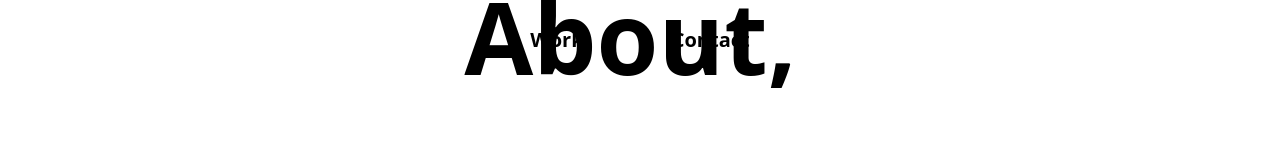
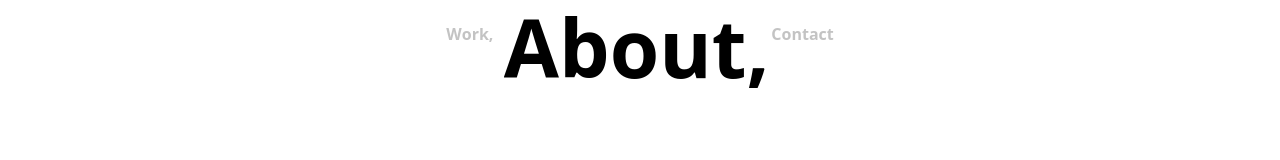
Before and after one commit to sofiaoleaeuropaea/photography-portfolio, a React (Vite) app: page /about in a window 1280 px wide. Shown: the top 160 px of the page. Built offline with nearby package versions, Linux system fonts and the light colour scheme; a web font is replaced by a local one.

Commit message:
Add navbar animation on menu mobile and correct margin when scale on

```diff
--- a/src/components/Navbar.jsx
+++ b/src/components/Navbar.jsx
@@ -21,14 +21,13 @@
   };
 
   return (
-    <div className='fixed w-screen top-0 left-0'>
-       <div
+    <div className='fixed w-full top-0'>
+      <div
         className={`z-40 fixed inset-0 bg-black bg-opacity-50 transition-opacity duration-600 sm:hidden ${
           menuMobile ? 'opacity-70' : 'opacity-0 pointer-events-none'
         }`}
-        onClick={() => setMenuMobile(false)}
-      ></div>
-      <nav className='relative p-7 z-50'>
+        onClick={() => setMenuMobile(false)}></div>
+      <nav className='relative p-4 z-50'>
         <div className='text-base flex justify-between sm:hidden max-sm:bg-white max-sm:p-4'>
           <h1 className='text-sm'>Sofia Oliveira</h1>
           <button
@@ -37,13 +36,13 @@
             {menuMobile ? 'Close' : 'Menu'}
           </button>
         </div>
-        <div className='max-sm:bg-white max-sm:py-8 max-sm:pl-6 max-sm:mt-5'>
+        <div>
           <ul
             className={`${
-              menuMobile ? 'flex' : 'hidden'
-            } flex-col text-3xl sm:flex sm:flex-row sm:gap-2 justify-center sm:text-base `}>
+              menuMobile ? 'max-sm:animate-slideIn' : 'max-sm:animate-slideOut'
+            } flex flex-col text-3xl justify-center mt-5 sm:flex-row sm:gap-2 sm:text-sm sm:mt-2 max-sm:bg-white max-sm:py-8 max-sm:pl-6`}>
             {navItems.map((navItem) => (
-              <li key={navItem.id}>
+              <li key={navItem.id} className=''>
                 <FlipLink
                   href={navItem.link}
                   isActive={activeLink === navItem.id}
@@ -52,12 +51,12 @@
                   }}>
                   {navItem.name}
                 </FlipLink>
+
               </li>
             ))}
           </ul>
         </div>
       </nav>
-
     </div>
   );
 };
--- a/src/components/animations/FlipLink.jsx
+++ b/src/components/animations/FlipLink.jsx
@@ -1,4 +1,4 @@
-import { motion } from 'framer-motion';
+import { color, motion } from 'framer-motion';
 import { useDesktop } from '../../utils/Hooks';
 
 const duration = 0.25;
@@ -8,11 +8,12 @@
   const desktopAnimation = useDesktop();
 
   const variants = {
-    active: desktopAnimation ? { scale: 5 } : {},
+    active: desktopAnimation ? { scale: 5, margin: '1rem 6.25rem 0 6.8rem', color: 'black'} : {color: 'black'},
+    initial: { color: 'rgb(170, 170, 170, 0.7)' }
   };
 
   const transition = {
-    duration: 0.4,
+    duration: 0.8,
     ease: 'easeInOut',
   };
 
@@ -23,7 +24,7 @@
       animate={isActive ? 'active' : 'initial'}
       href={href}
       onClick={onClick}
-      className={`relative inline-block overflow-hidden whitespace-nowrap sm:text-7xl md:text-8xl lg:text-9xl`}
+      className={`relative inline-block overflow-hidden whitespace-nowrap z-10`}
       style={{ lineHeight: 1 }}
       variants={variants}
       transition={transition}>
@@ -32,7 +33,7 @@
           <motion.span
             variants={{
               initial: { y: 0 },
-              hovered: { y: '-100%' },
+              hovered: { y: '-100%' }
             }}
             transition={{
               duration: duration,
--- a/tailwind.config.js
+++ b/tailwind.config.js
@@ -9,6 +9,23 @@
       '2xl': '3.75rem',
       '3xl': '6.25rem',
     },
+    extend: {
+      keyframes: {
+        slideIn: {
+          '0%': { transform: 'translateY(-120%)' },
+          '100%': { transform: 'translateY(0%)' },
+        },
+        slideOut: {
+          '0%': { transform: 'translateY(0%)' },
+          '100%': { transform: 'translateY(-120%)' },
+        },
+      },
+      animation: {
+        slideIn: 'slideIn 0.8s cubic-bezier(.4,0,.2,1) forwards',
+        slideOut: 'slideOut 0.7s cubic-bezier(.4,0,.2,1) forwards',
+      },
+
+    },
   },
   plugins: [],
 };
```
